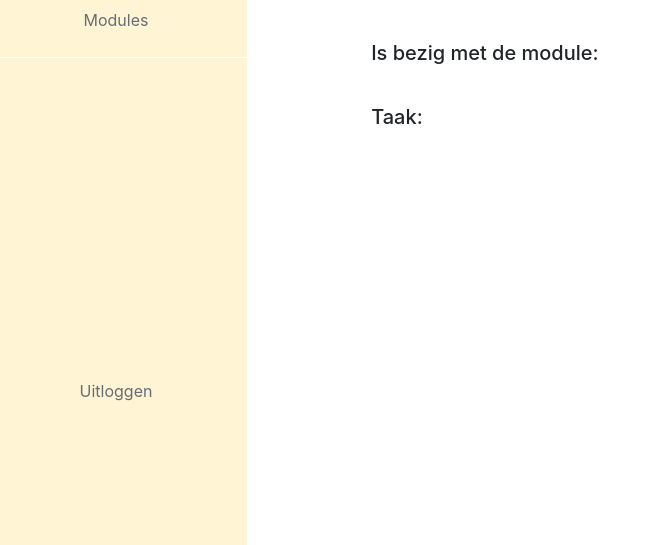
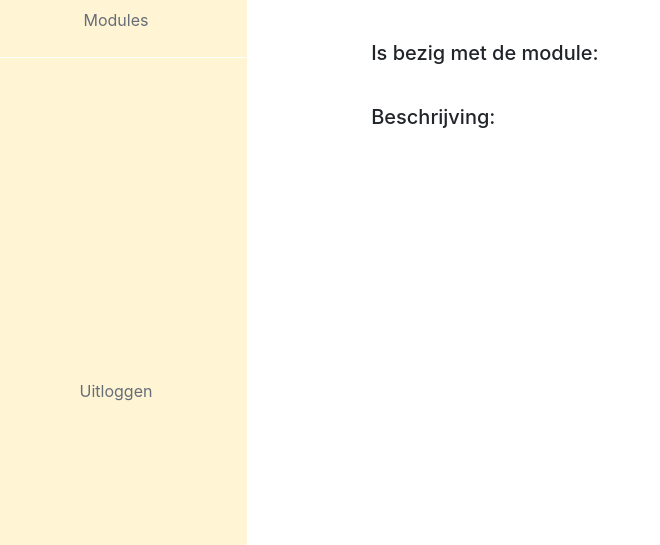
Before and after one commit to aronvanes/eindwerk2017, a PHP site: page /profiel.php in a window 1280 px wide. Shown: the part 255-800 px from the top of the page, without its empty margins (0-660 px from the left). Run offline with PHP 8.4, Linux system fonts and the light colour scheme; data that the repository does not hold is empty.

Commit message:
benaming

```diff
--- a/profiel.php
+++ b/profiel.php
@@ -58,7 +58,7 @@
 <h5>Is bezig met de module: </h5>
 <p><?php echo ($extra['naam']); ?></p>
 <br>
-<h5>Taak: </h5>
+<h5>Beschrijving: </h5>
 <p><?php echo ($extra['beschrijving']); ?></p>
 </div>
 </div>
```
